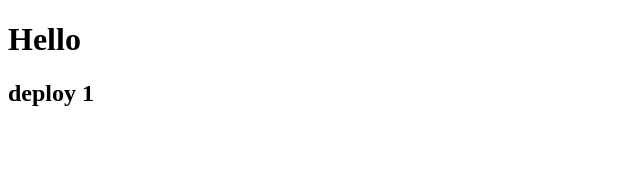
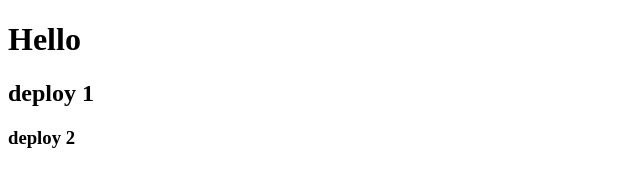
Before and after one commit to Anton0112358/ocpuwww, a plain HTML site: page inst/www/index.html in a window 1280 px wide. Shown: the full height of the page, 0-640 px from the left. Drawn offline with Linux system fonts and the light colour scheme.

Commit message:
second deploy

```diff
--- a/inst/www/index.html
+++ b/inst/www/index.html
@@ -7,5 +7,6 @@
 <body>
 	<h1>Hello</h1>
 	<h2>deploy 1</h2>
+	<h3>deploy 2</h3>
 </body>
 </html>
```
